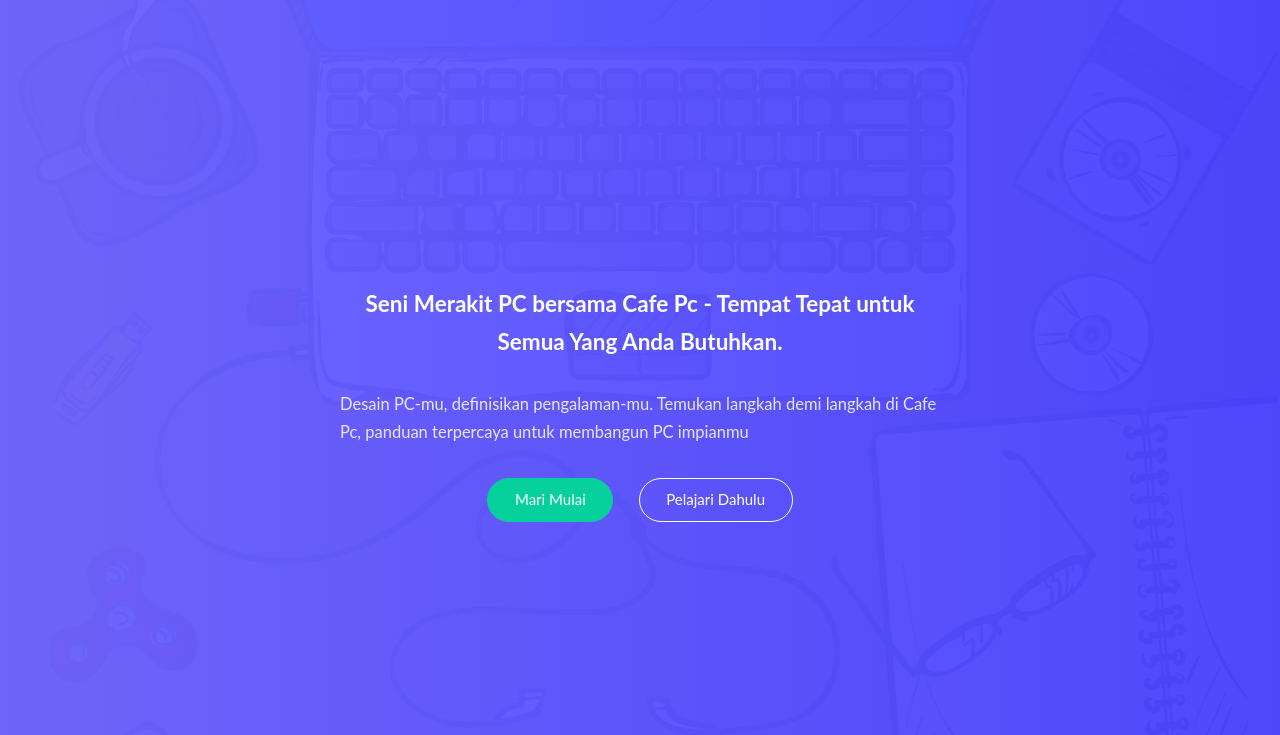
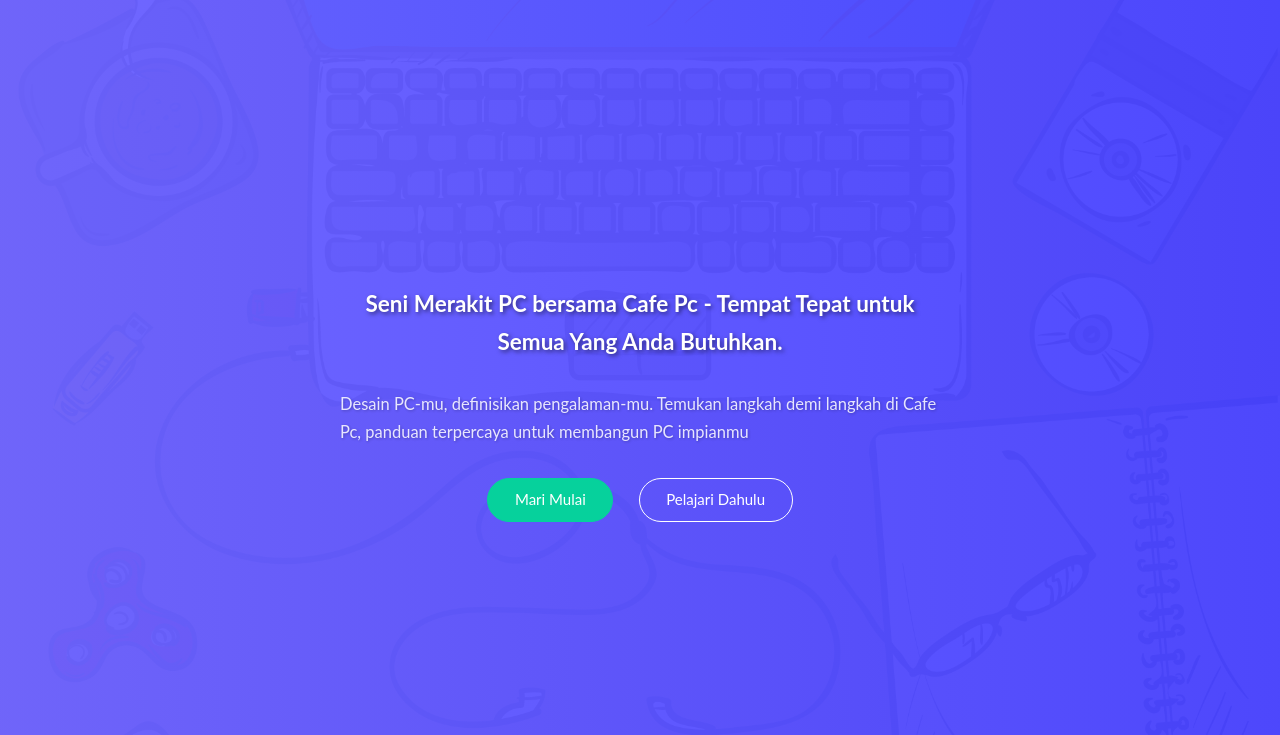
Before and after one commit to anjelin07/cafepc, a plain HTML site: page index.html in a window 1280 px wide. Shown: the part 65-800 px from the top of the page. Drawn offline with Linux system fonts and the light colour scheme.

Commit message:
Update style.css

```diff
--- a/css/style.css
+++ b/css/style.css
@@ -1,4 +1,3 @@
-
 body {
   font-family: "Lato", sans-serif;
   font-size: 15px;
@@ -18,6 +17,7 @@
   transition: 0.7s;
   color: inherit;
 }
+
 .container {
   width: 88%;
   max-width: 1080px;
@@ -272,6 +272,7 @@
 .hero__title {
   color: inherit;
   margin-bottom: 1.25em;
+  text-shadow: 2px 2px 4px rgba(0, 0, 0, 0.5);
 }
 
 .hero__text {
@@ -279,6 +280,7 @@
   line-height: 1.7;
   text-align: left;
   font-size: 1.1em;
+  text-shadow: 1px 1px 3px rgba(0, 0, 0, 0.3);
 }
 
 .hero .button {
```
